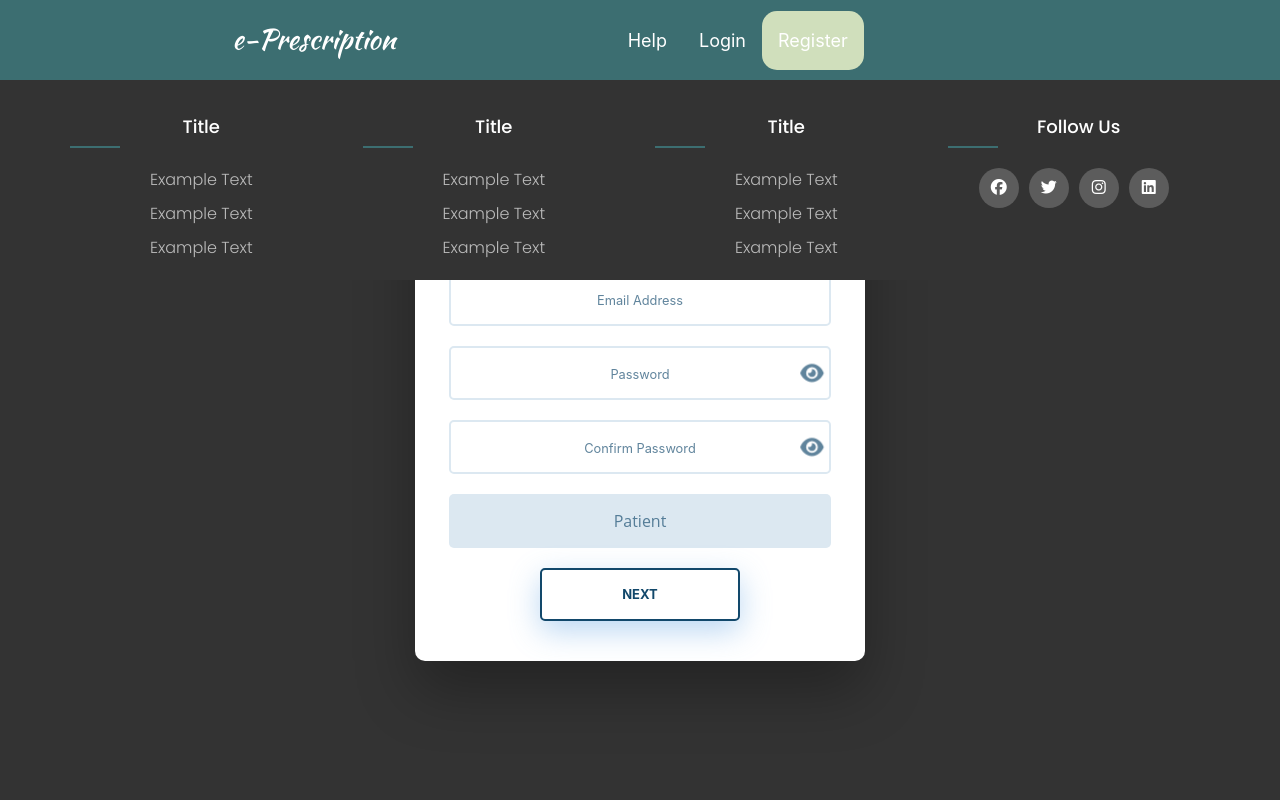
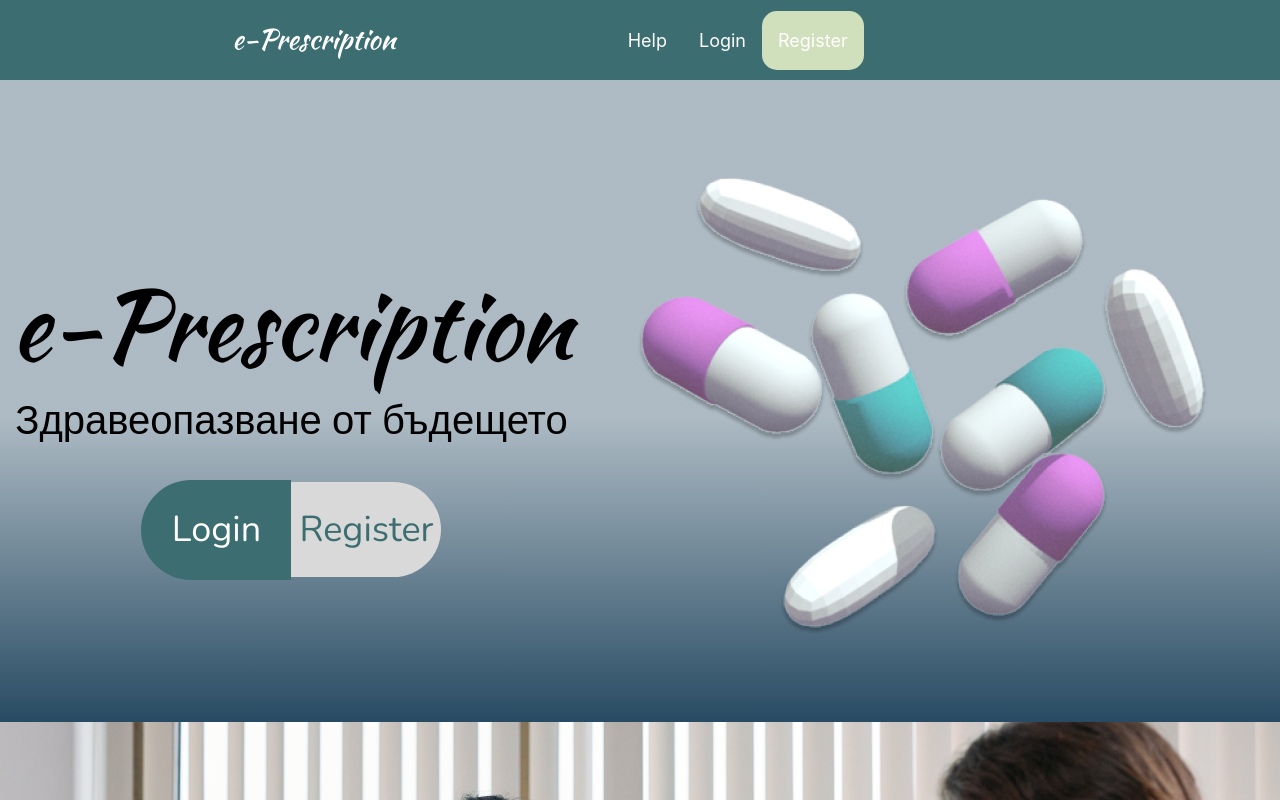
Before and after one commit to e-prescription-2-0/e-prescription-2.0, a React (Create React App) app: page /register in a window 1280 px wide. Shown: the top 800 px of the page. Built offline with nearby package versions, Linux system fonts and the light colour scheme; a web font is replaced by a local one.

Commit message:
Update Authecation page to be in welcome page

```diff
--- a/src/App.js
+++ b/src/App.js
@@ -18,7 +18,7 @@ const App = () => {
       <main className={style["main-content"]}>
         <Header />
         <Routes>
-          <Route path="/" element={<Welcome />} />
+          <Route path="/*" element={<Welcome />} />
           <Route path="/prescriptions" element={<MainDashboard />} />
           <Route path="/create-prescription" element={<CreatePrescription />} />
           <Route
@@ -33,14 +33,14 @@ const App = () => {
             path="/search/prescriptions"
             element={<SearchPage searchType={"prescriptions"} />}
           />
-          <Route
+          {/* <Route
             path="/login"
             element={<AuthenticationPage link={"login"} />}
           />
           <Route
             path="/register"
             element={<AuthenticationPage link={"register"} />}
-          />
+          /> */}
           <Route path="/logout" element={<Logout />} />
         </Routes>
 
--- a/src/components/AuthenticationPage/AuthenticationContent/RegisterForm/BaseFields/PersonalFields/PersonalFieldsComponent.js
+++ b/src/components/AuthenticationPage/AuthenticationContent/RegisterForm/BaseFields/PersonalFields/PersonalFieldsComponent.js
@@ -2,7 +2,7 @@ import { Button } from "react-bootstrap"
 import style from "../../../../AuthenticationPage.module.css"
 import FieldBuilder from "../../../helpers/FieldBuilder"
 import { doctorFields } from "./doctorFields"
-import { nameFields } from "./nameFields"
+import { nameFields } from "./namesFields"
 import { patientFields } from "./patientFields"
 import { pharmacistFields } from "./pharmacistFields"
 
--- a/src/components/Welcome/Hero/Hero.js
+++ b/src/components/Welcome/Hero/Hero.js
@@ -8,6 +8,10 @@ const Hero = () => {
 
   const authUser = useSelector(state => state.auth.authUser) ;
   const {email} = authUser || '';
+
+
+
+
 
   return (
     <section className={style["hero-section"]}>
--- a/src/components/Welcome/Welcome.js
+++ b/src/components/Welcome/Welcome.js
@@ -1,18 +1,27 @@
-import Benefits from "./Benefits/Benefits"
-import DemoSteps from "./DemoSteps/DemoSteps"
-import Hero from "./Hero/Hero"
-import Passion from "./Passion/Passion"
-import style from "./Welcome.module.css"
+import { useParams } from "react-router";
+import Benefits from "./Benefits/Benefits";
+import DemoSteps from "./DemoSteps/DemoSteps";
+import Hero from "./Hero/Hero";
+import Passion from "./Passion/Passion";
+import style from "./Welcome.module.css";
+import AuthenticationPage from "../AuthenticationPage/AuthenticationPage";
 
 export const Welcome = () => {
+  const { action } = useParams();
+
+  if (action && !["login", "register"].includes(action)) {
+    return <h1>404 - Page not Found</h1>;
+  }
   return (
     <div className={style["main"]}>
-      <Hero />
+      <Hero action={action} />
       <Passion />
 
       <DemoSteps />
 
       <Benefits />
+
+      {action && <AuthenticationPage link={action} />}
     </div>
-  )
-}
+  );
+};
```
Also changed, not shown: src/components/AuthenticationPage/AuthenticationContent/RegisterForm/BaseFields/PersonalFields/namesFields.js (renamed from src/components/AuthenticationPage/AuthenticationContent/RegisterForm/BaseFields/PersonalFields/NameFields.js).
